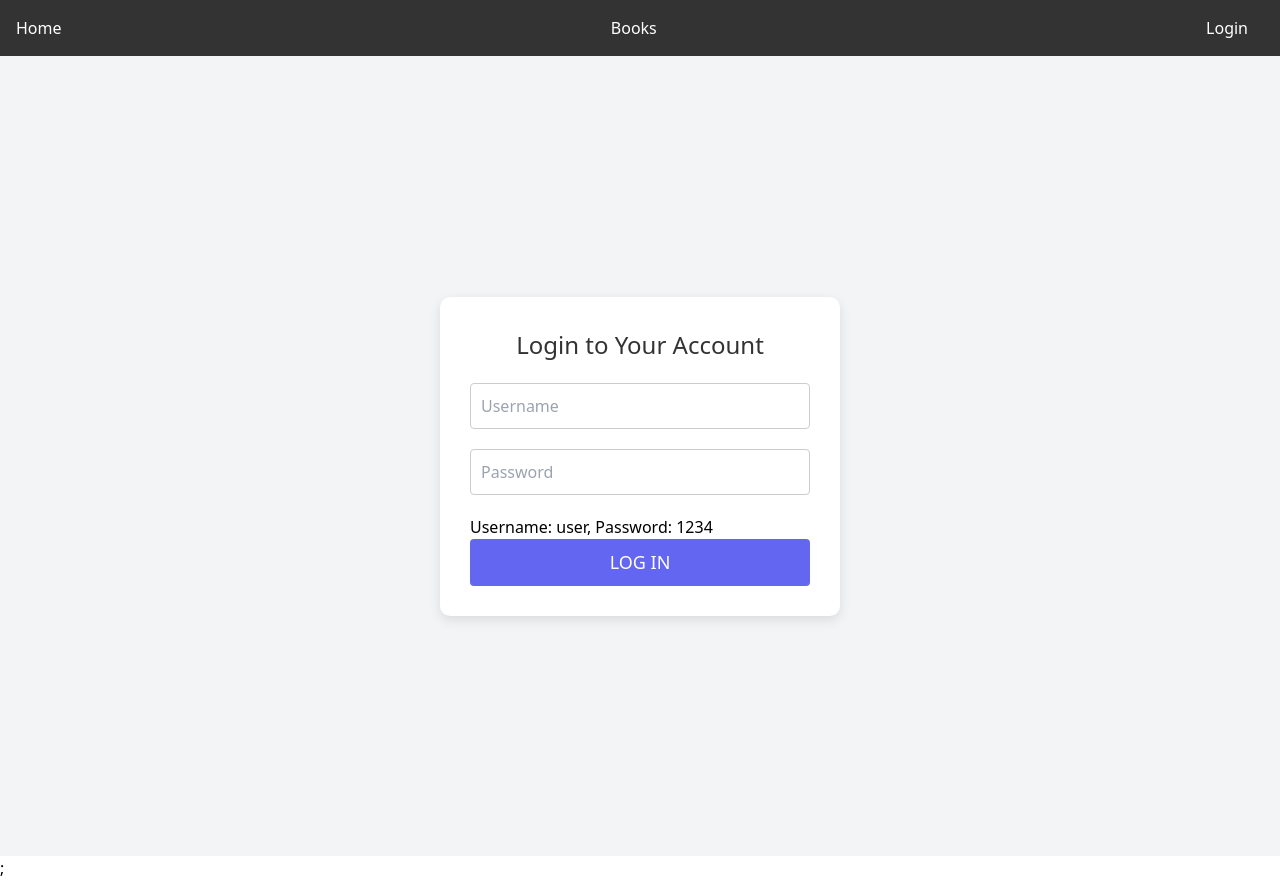
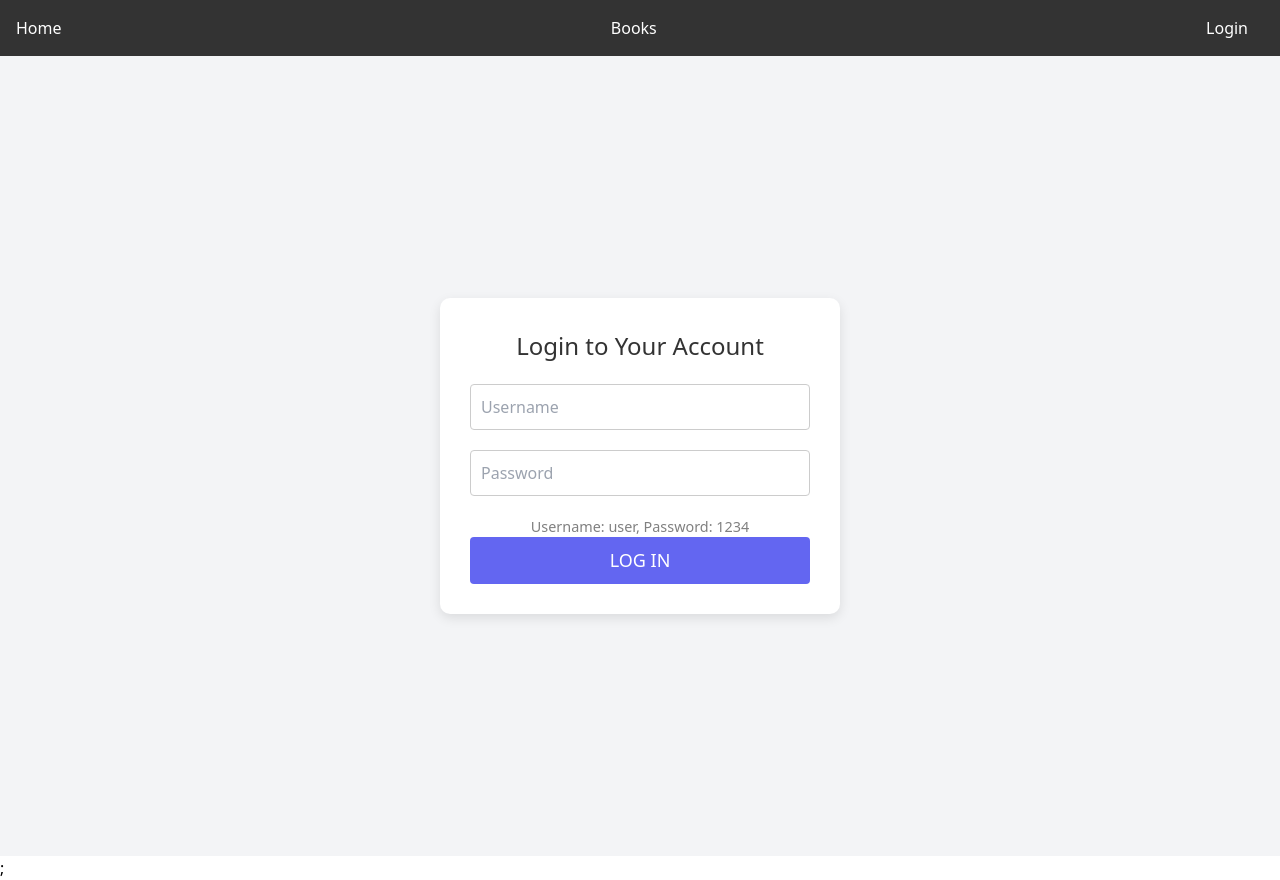
Before and after one commit to AbhijithBR04/ReduxBooks, a React (Create React App) app: page /login in a window 1280 px wide. Built offline with nearby package versions, Linux system fonts and the light colour scheme.

Commit message:
Update login.css

```diff
--- a/src/components/login.css
+++ b/src/components/login.css
@@ -50,3 +50,10 @@ form {
 .login-button:hover {
   background-color: #4338ca; /* Darker indigo on hover */
 }
+
+.login-info {
+  color: gray;
+  font-size: 0.9em;
+  text-align: center;
+  margin-top: 10px;
+}
```
